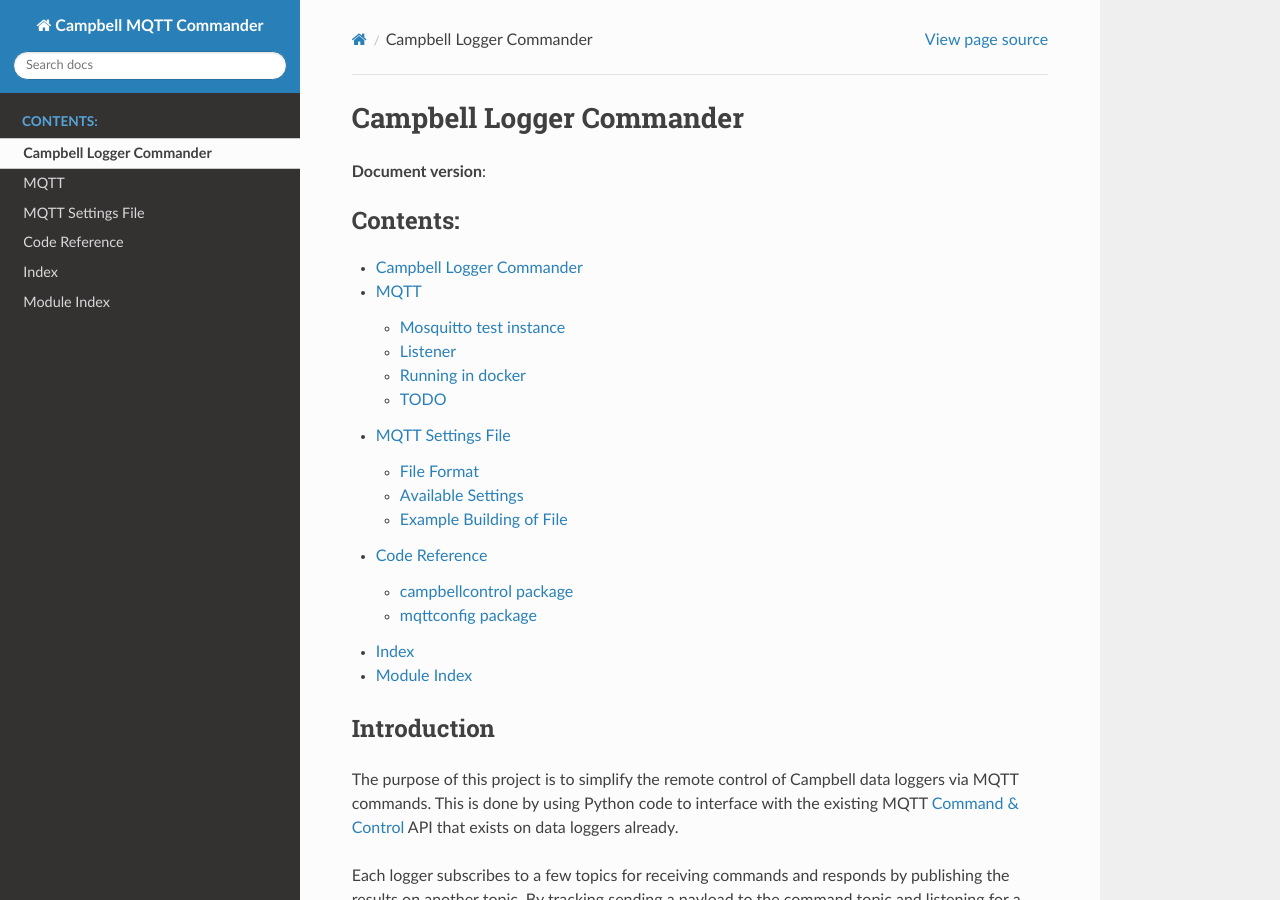
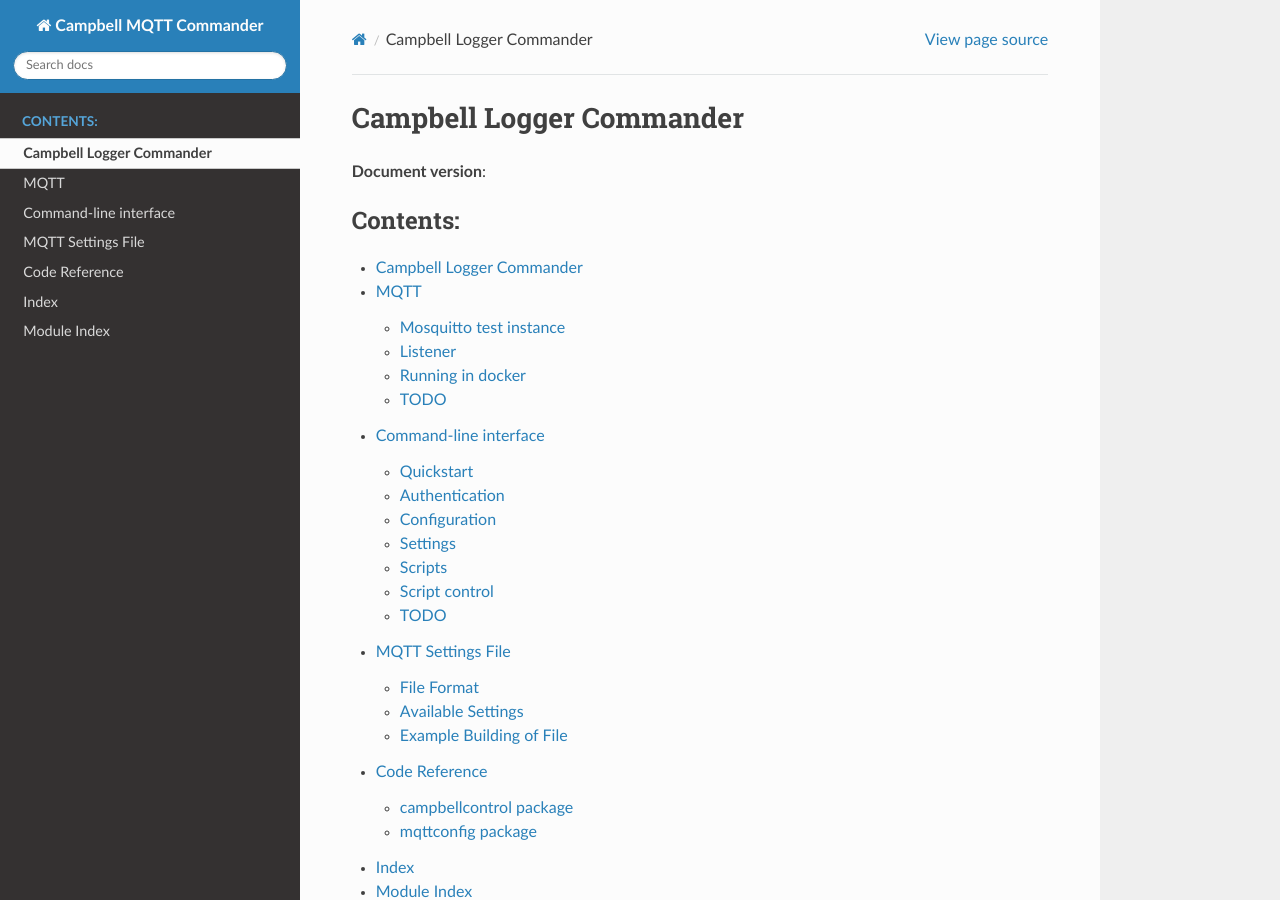
Before and after one commit to NERC-CEH/campbell-mqtt-control, a Sphinx documentation site: the page built from docs/index.rst, in a window 1280 px wide and 900 px high. Built offline with Sphinx 7.4.7 and the Read the Docs theme 3.1.0, drawn with Linux system fonts in a browser that asks for light colours; the version number could not be read and is left out; some of the changed lines change nothing that is shown.

Commit message:
Outline of docs for a cli interface

```diff
--- a/README.md
+++ b/README.md
@@ -1,4 +1,4 @@
-# Python Project Template
+# Campbell MQTT Command and Control
 
 [![tests badge](https://github.com/NERC-CEH/campbell-mqtt-control/actions/workflows/pipeline.yml/badge.svg)](https://github.com/NERC-CEH/campbell-mqtt-control/actions)
 [![docs badge](https://img.shields.io/badge/Documentation-blue)](https://nerc-ceh.github.io/campbell-mqtt-control/)
--- /dev/null
+++ b/docs/cli.rst
@@ -0,0 +1,83 @@
+Command-line interface
+======================
+
+We provide a command-line interface to the library. You can use this from your PC to update the settings on a remote Campbell device. We plan to provide a way to do this inside Amazon Web Services without having to install the tool or create certificates.
+
+_Note, this document is speculative as it's not implemented yet!
+
+
+Quickstart
+----------
+
+`pip install -e .` - this will install the CLI
+
+Authentication
+--------------
+
+Create certificates for testing using the AWS console or the `aws` commandline interface.
+
+- `Create AWS IoT client certificates <https://docs.aws.amazon.com/iot/latest/developerguide/device-certs-create.html>`_
+
+Configuration
+-------------
+
+The base `topic` for sending messages and the `broker` client library type will use these defaults if not set out in the JSON format config file:
+
+.. code:: bash
+
+    topic: cs/v2
+    broker: AWS
+
+
+.. code:: javascript
+
+    {
+        'topic': 'cs/v2',
+        'broker': 'AWS',
+        'serial': 12345,
+        'certificate-pem': 'certificate_filename.pem',
+        'public-key': 'public_filename.key',
+        'private-key': 'private_filename.key'
+    }
+
+Settings
+--------
+
+All the settings visible through the "Device Configuration Utility" can be read or changed one by one with the `settings` topic.
+*Note: need to infer a canonical list of names for use in the `set` topic, the `Campbell docs <https://help.campbellsci.com/CR300/Content/shared/Communication/mqtt/mqtt-command-control.htm>`_* don't spell them out.
+
+`mqtt-control get [setting]`
+
+Get the value of a specific setting on the logger.
+
+`mqtt-control get --help`
+
+See a list of all the settings available to get or set
+
+Note: `MQTT settings <https://github.com/NERC-CEH/campbell-mqtt-control/blob/main/src/mqttconfig/README.md>`_ binary format specifically for configuring the MQTT settings all at once.
+
+`mqtt-control set [setting]`
+
+Scripts
+-------
+
+`mqtt-control list` - show a file listing
+`mqtt-control rm` - delete a file
+
+`mqtt-control download --url=[url] --filename=[filename]` - download the file from `url` and save it at the location `filename`. *"If successful, the program will be set to run now and run on power up and the data logger will restart and compile and run the program"*
+
+Script control
+--------------
+
+Optional extras, but nice if quick to implement:
+
+`mqtt-control run filename.crx1` - run a program
+`mqtt-control stop` - stop the currently running program
+
+`mqtt-control getVar` - get the value of a script variable
+`mqtt-control setVar` - set the value of a script variable
+
+TODO
+----
+
+* x.509 certificate rotation, if possible (not clear from the API docs whether it is)
--- a/docs/index.rst
+++ b/docs/index.rst
@@ -9,6 +9,7 @@
 
    self
    mqtt
+   cli
    mqtt-settings
    sources/modules
    genindex
```
